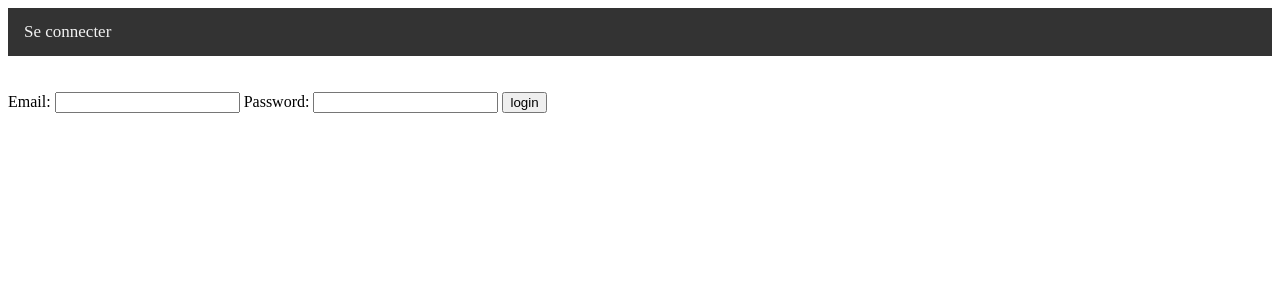
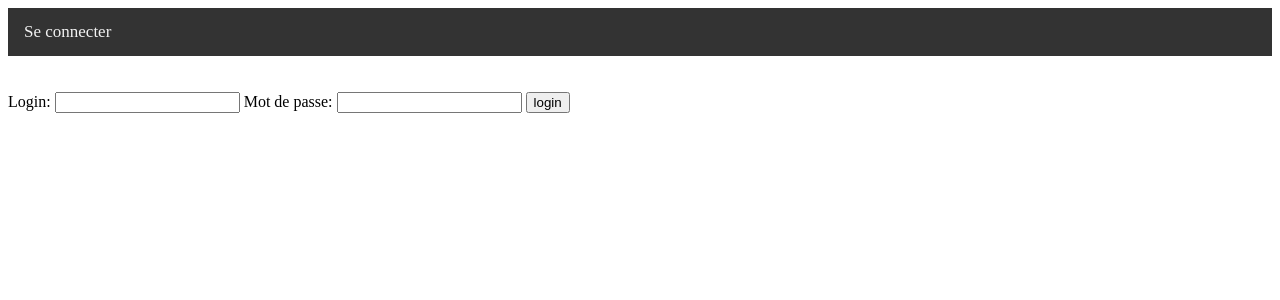
Before and after one commit to ShinKaruma/GestionSejourBBP, a Symfony app: template templates/login/index.html.twig in a window 1280 px wide. Shown: the top 300 px of the page. Run offline with Twig, Linux system fonts and the light colour scheme; the template is opened without the code that fills it, so the values that code supplies are empty; some libraries are stand-ins or nearby versions.

Commit message:
modifs pour doc technique

```diff
--- a/src/Controller/LoginController.php
+++ b/src/Controller/LoginController.php
@@ -12,7 +12,7 @@ class LoginController extends AbstractController
     /**
      * @Route("/login", name="login")
      */
-    public function index(AuthenticationUtils $authenticationUtils): Response
+    public function login(AuthenticationUtils $authenticationUtils): Response
     {
         $error = $authenticationUtils->getLastAuthenticationError();
         $lastUsername = $authenticationUtils->getLastUsername();
@@ -24,7 +24,7 @@ class LoginController extends AbstractController
 
 
     /**
-     * @Route("/logout", name="app_logout", methods={"GET"})
+     * @Route("/logout", name="logout", methods={"GET"})
      */
     public function logout(): void
     {
--- a/src/Controller/RegistrationController.php
+++ b/src/Controller/RegistrationController.php
@@ -13,7 +13,7 @@ use Symfony\Component\Routing\Annotation\Route;
 class RegistrationController extends AbstractController
 {
     /**
-     * @Route("/register", name="app_register")
+     * @Route("/register", name="register")
      */
     public function register(Request $request, UserPasswordHasherInterface $userPasswordHasher): Response
     {
--- a/templates/base.html.twig
+++ b/templates/base.html.twig
@@ -26,9 +26,9 @@
               <a href="{{path('patient_ajout')}}">Ajouter un patient</a>
               <a href="{{path('patient_liste')}}">Liste des Patients</a>
               <a href="{{path('sejour_liste')}}">Liste des séjours en cours</a>
-              <a href="{{path('app_register')}}">Inscrire un utilisateur</a>
+              <a href="{{path('register')}}">Inscrire un utilisateur</a>
             {% endif %}
-          <a href="{{path('app_logout')}}">Déconnexion</a>
+          <a href="{{path('logout')}}">Déconnexion</a>
         {% else %}
           <a href="{{path('login')}}">Se connecter</a>
         {% endif %}
--- a/templates/login/index.html.twig
+++ b/templates/login/index.html.twig
@@ -9,10 +9,10 @@
     {% endif %}
     <br><br>
     <form action="{{ path('login') }}" method="post">
-        <label for="username">Email:</label>
+        <label for="username">Login:</label>
         <input type="text" id="username" name="_username" value="{{ last_username }}"/>
 
-        <label for="password">Password:</label>
+        <label for="password">Mot de passe:</label>
         <input type="password" id="password" name="_password"/>
 
         {# If you want to control the URL the user is redirected to on success
```
Also changed, not shown: 1 other file.
